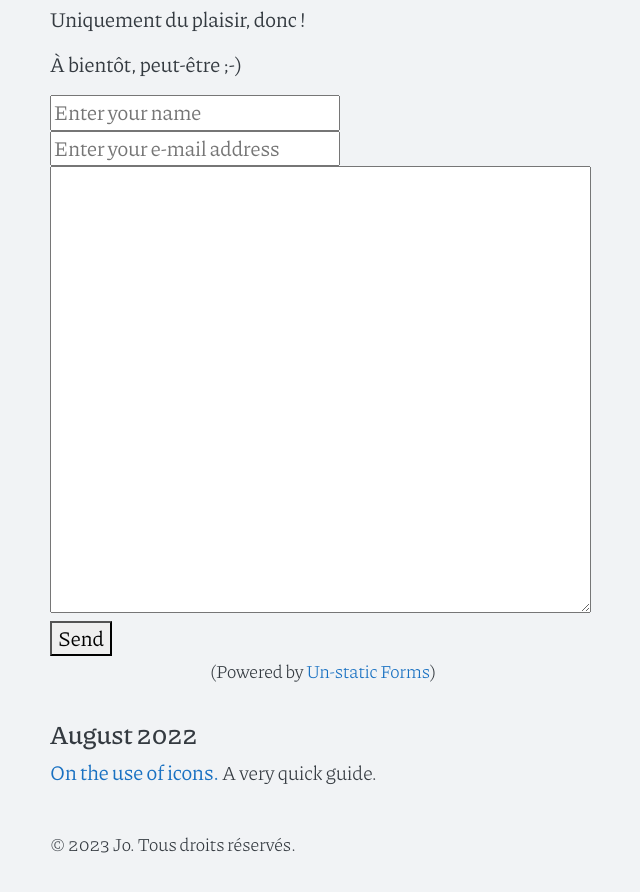
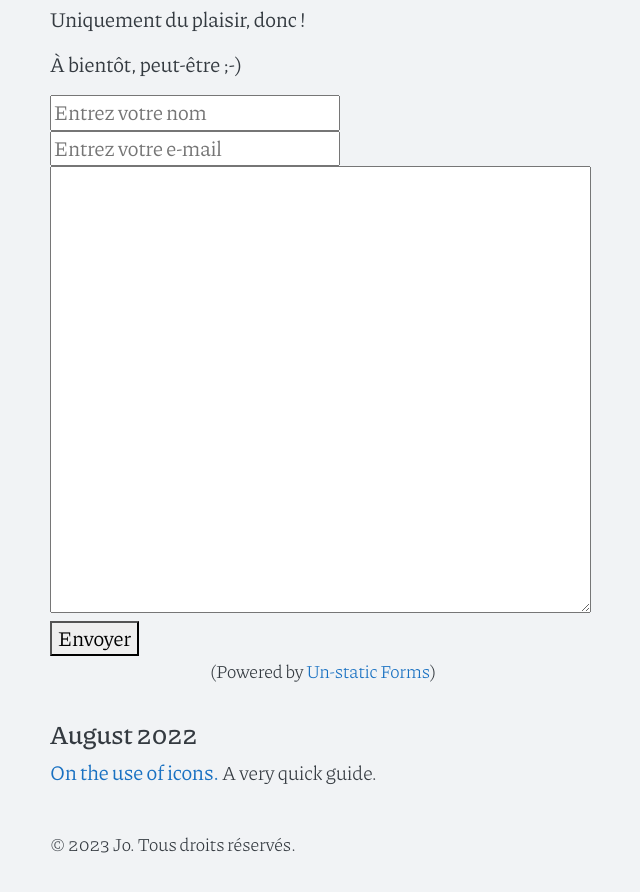
Before and after one commit to streketo/streketo.github.io, a Jekyll site: the page built from index.md, in a window 1280 px wide and 900 px high, scrolled down 2890 px. Shown: the top 892 px of the window, without its empty margins (317-957 px from the left). Built offline with Jekyll 4.4.1, drawn with Linux system fonts in a browser that asks for light colours.

Commit message:
Update form.html

```diff
--- a/_includes/form.html
+++ b/_includes/form.html
@@ -4,10 +4,10 @@
 
 
 <form method="post" action="https://forms.un-static.com/forms/d7753452222b80e7cc9007cb6d1b03aa492eaf70">
-  <input type="text" name="name" placeholder="Enter your name" required>
-  <input type="email" name="email" placeholder="Enter your e-mail address" required>
+  <input type="text" name="name" placeholder="Entrez votre nom" required>
+  <input type="email" name="email" placeholder="Entrez votre e-mail" required>
   <textarea name="message" cols="40" rows="15"></textarea>
-  <button type="submit">Send</button>
+  <button type="submit">Envoyer</button>
   <div class="text-center">
     <p><small>(Powered by <a rel="nofollow" href="Un-static Forms">Un-static Forms</a>)</small></p>
   </div>
```
